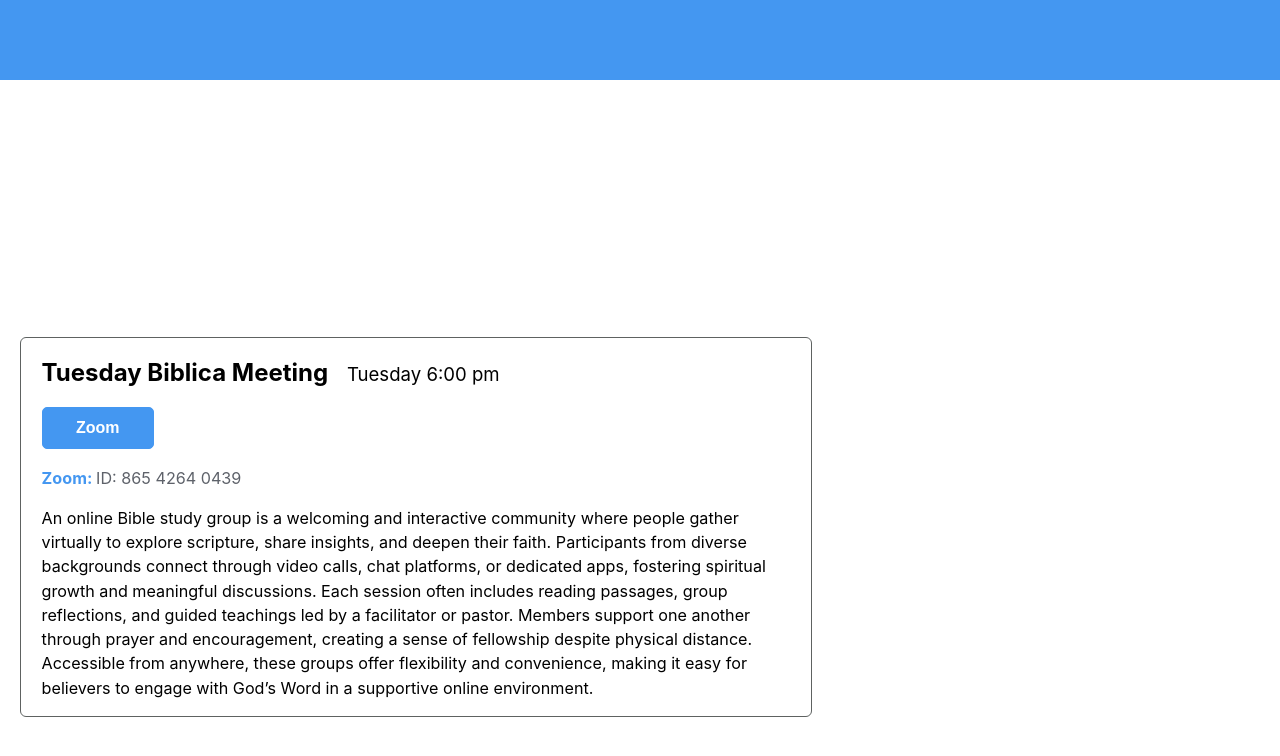
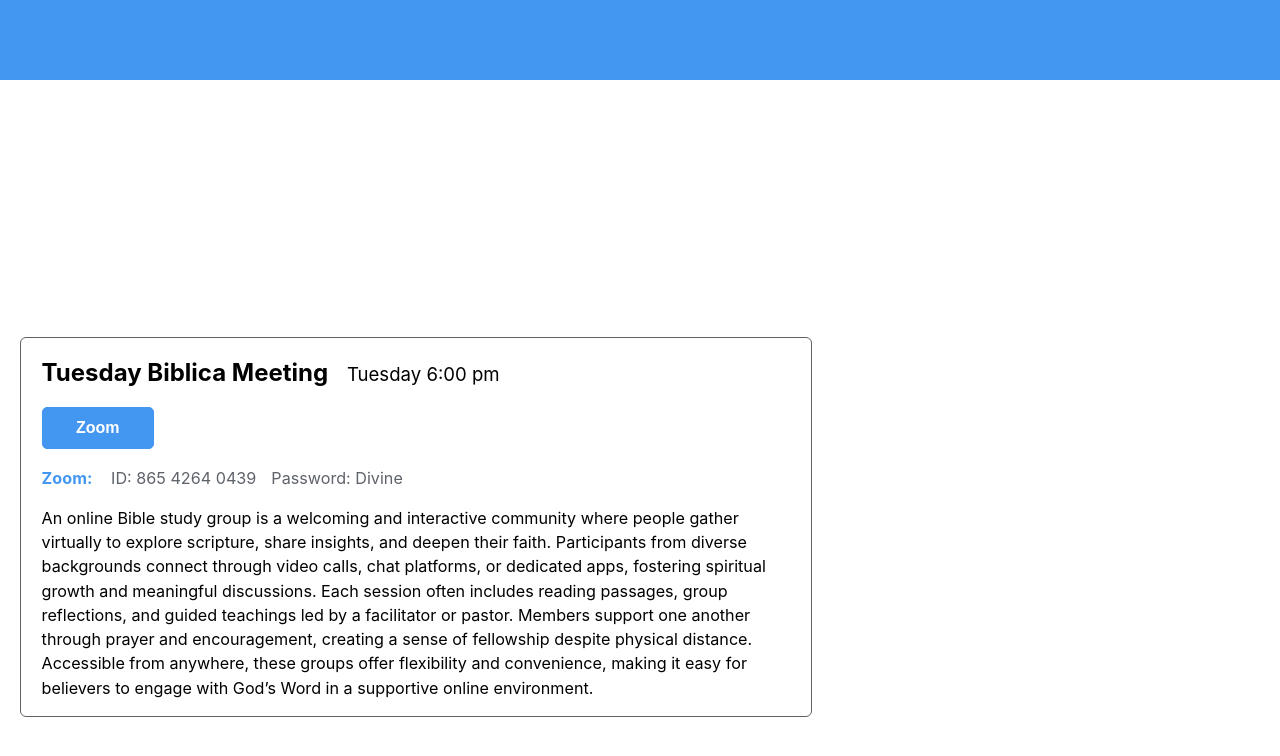
Before and after one commit to nburuchara/obs, a React (Create React App) app: page / in a window 1280 px wide. Shown: the top 756 px of the page. Built offline with nearby package versions, Linux system fonts and the light colour scheme.

Commit message:
Landing page

```diff
--- a/src/landing/LandingPg.js
+++ b/src/landing/LandingPg.js
@@ -111,6 +111,7 @@ const Styles = styled.div  `
 .carousel-container-call-details label {
     font-weight: normal;
     color: #5e626a;
+    padding-left: 2%;
 }
 
 .carousel-container-meeting-details p {
@@ -149,7 +150,7 @@ export default class LandingPage extends Component {
                                         {/* <button>Phone Call</button> */}
                                     </div>
                                     <div className='carousel-container-call-details'>
-                                        <p>Zoom: <label>ID: 865 4264 0439</label></p>
+                                        <p>Zoom: <label>ID: 865 4264 0439</label><label>Password: Divine</label></p>
                                         {/* <p>Phone: <label></label></p> */}
                                     </div>
                                     <div className=''>
```
